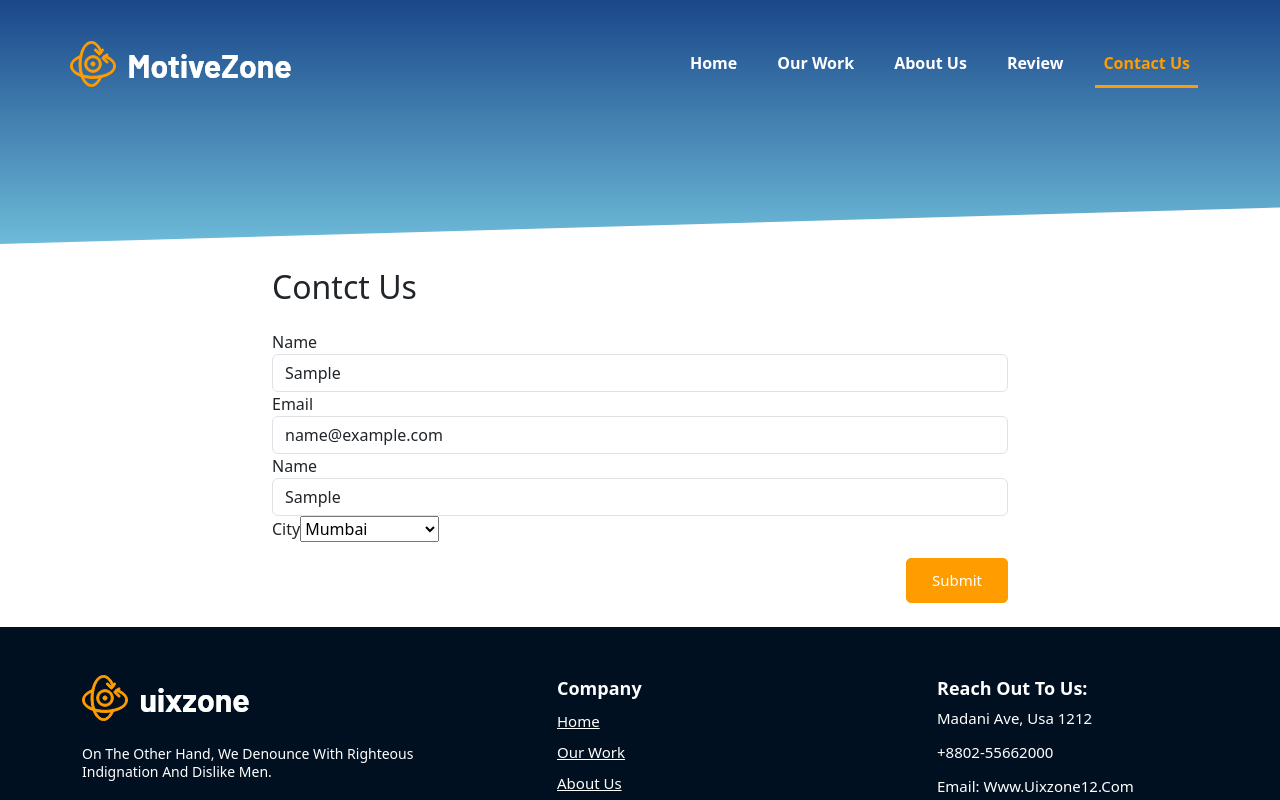
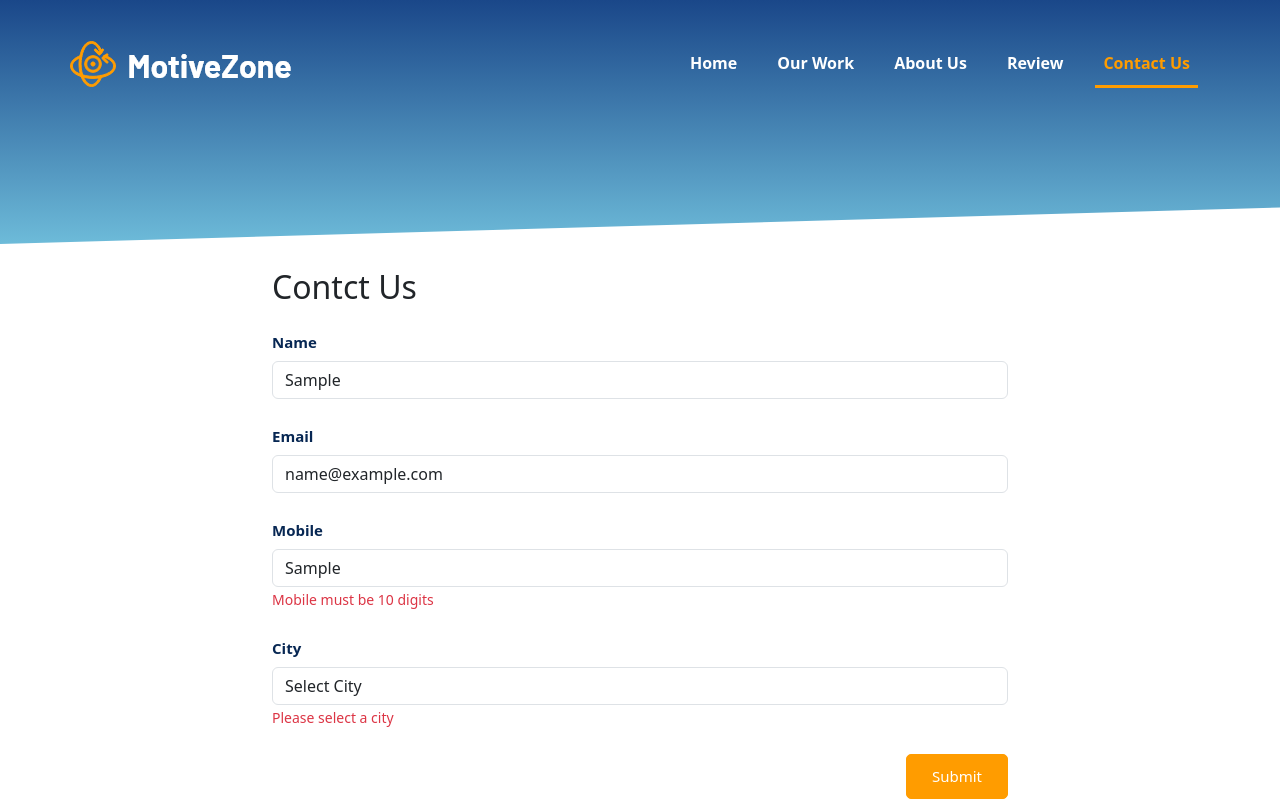
Before and after one commit to apurvaNeo/react-app, a React (Vite) app: page /contact in a window 1280 px wide. Both pictures are taken after typing "Sample", "name@example.com", "Sample" into the empty fields and a click on the button "Submit". Shown: the top 800 px of the page. Built offline with nearby package versions, Linux system fonts and the light colour scheme.

Commit message:
contact form validation added

```diff
--- a/src/pages/About.jsx
+++ b/src/pages/About.jsx
@@ -1,12 +1,14 @@
 import Header from '../layout/header/Header';
-import Footer from '../layout/footer/Footer'
+import Footer from '../layout/footer/Footer';
+import AboutUs from '../components/about/About';
+
 const AboutPage = ()=>{
     return(
         <div>
             <div className='Top_section'>
                 <Header/>
             </div>
-            <h2>About</h2>
+            <AboutUs/>
             <Footer/>
         </div>
     )
--- a/src/pages/Contact.jsx
+++ b/src/pages/Contact.jsx
@@ -1,6 +1,69 @@
 import Header from '../layout/header/Header';
-import Footer from '../layout/footer/Footer'
+import Footer from '../layout/footer/Footer';
+
+import { useState } from 'react';
 const ContactPage = ()=>{
+
+    const[userdata,setUserdata] = useState({
+        name:"",
+        email:"",
+        mobile:"",
+        city:"",
+    });
+    // console.log(userdata);
+
+    const [submittedData,setSubmitteddata]=useState();
+    const [errors, setErrors] = useState({});
+
+    //onclick of button
+    const handleSubmit=(event)=>{
+        //adding this to avoid page refresh
+        event.preventDefault();
+        // console.log(userdata);
+        // setSubmitteddata(userdata);
+        if (userValidate()) {
+            setSubmitteddata(userdata);
+        }
+    };
+
+
+    //onchange of the input field
+    const handleChange =(event)=>{
+        // console.log(event.target.name,event.target.value);
+        setUserdata({...userdata,
+            [event.target.name]: event.target.value});
+    }
+
+    //form fields validation
+    const userValidate = () => {
+        let userErrors = {};
+
+        if (!userdata.name.trim()) {
+            userErrors.name = "Name is required";
+        }
+
+        if (!userdata.email) {
+            userErrors.email = "Email is required";
+        } else if (!/^[^\s@]+@[^\s@]+\.[^\s@]+$/.test(userdata.email)) {
+            userErrors.email = "Invalid email format";
+        }
+
+        if (!userdata.mobile) {
+            userErrors.mobile = "Mobile number is required";
+        } else if (!/^\d{10}$/.test(userdata.mobile)) {
+            userErrors.mobile = "Mobile must be 10 digits";
+        }
+
+        if (!userdata.city) {
+            userErrors.city = "Please select a city";
+        }
+        setErrors(userErrors);
+
+        return Object.keys(userErrors).length === 0;
+    };
+
+
+
     return(
         <div>
             <div className='Top_section'>
@@ -15,31 +78,49 @@ const ContactPage = ()=>{
                                 <div className='Section_heading mb-4'>
                                     <h2>Contct Us</h2>
                                 </div>
+                                <form>
                                     <div className='form-group'>
                                         <label>Name</label>
-                                    <input type='text' placeholder="Name" className='form-control'/>
+                                        <input type='text' onChange={handleChange} value={userdata.name} name="name"  placeholder="Name" className='form-control'/>
+                                        {errors.name && <small className="text-danger">{errors.name}</small>}
                                     </div>
                                     <div className='form-group'>
                                         <label>Email</label>
-                                    <input type='email' placeholder="Email" className='form-control'/>
+                                        <input type='email' onChange={handleChange} name="email" value={userdata.email} placeholder="Email" className='form-control'/>
+                                        {errors.email && <small className="text-danger">{errors.email}</small>}
+
                                     </div>
                                     <div className='form-group'>
-                                    <label>Name</label>
-                                    <input type='text' placeholder="Mobile" className='form-control'/>
+                                        <label>Mobile</label>
+                                        <input type='text' onChange={handleChange} name="mobile" value={userdata.mobile} placeholder="Mobile" className='form-control'/>
+                                        {errors.mobile && <small className="text-danger">{errors.mobile}</small>}
                                     </div>
                                     <div className='form-group'>
-                                    <label for="city">City</label>
-                                    <select id="city" name="city">
+                                        <label htmlFor="city">City</label>
+                                        <select id="city" onChange={handleChange} name="city" value={userdata.city} className='form-control'>
+                                            <option value="">Select City</option>
                                             <option value="mumbai">Mumbai</option>
                                             <option value="pune">Pune</option>
                                             <option value="nashik">Nashik</option>
                                             <option value="sambhajinagar">SambhajiNagar</option>
                                         </select>
+                                        {errors.city && <small className="text-danger">{errors.city}</small>}
                                     </div>
-                                <div className='btn_wrapper mt-3 d-flex justify-content-end'><button className='btn btn-primary' type='submit'>Submit</button></div>
+                                    <div className='btn_wrapper mt-3 d-flex justify-content-end'>
+                                        <button className='btn btn-primary' onClick={handleSubmit} type='submit'>Submit</button>
+                                    </div>
+                                </form>
+                                {submittedData && (
+                                    <div className="mt-4">
+                                    <h5 className='mb-4'>Form's Submission Data</h5>
+                                    <p><strong>Name:</strong> {submittedData.name}</p>
+                                    <p><strong>Email:</strong> {submittedData.email}</p>
+                                    <p><strong>Mobile:</strong> {submittedData.mobile}</p>
+                                    <p><strong>City:</strong> {submittedData.city}</p>
+                                    </div>
+                                )}
                             </div>
                         </div>
-
                     </div>
                 </div>
             </div>
--- a/src/pages/Review.jsx
+++ b/src/pages/Review.jsx
@@ -1,17 +1,18 @@
 import Header from '../layout/header/Header';
 import Footer from '../layout/footer/Footer';
+
 import React,{useState,useEffect} from 'react';
 
 
 const ReviewPage = ()=>{
     const [users,setUser] = useState([]);
-    const [search,setSearch] = useState('');
+    // const [search,setSearch] = useState('');
     useEffect(()=>{
         fetch('https://jsonplaceholder.typicode.com/users')
         .then(response => response.json())
         .then(data => setUser(data))
         .catch(error => console.error('Error:', error));
-    },[]);
+    });
 
     return(
         <div>
@@ -19,15 +20,18 @@ const ReviewPage = ()=>{
                 <Header/>
             </div>
             <div className='container'>
+                <div className='Section_heading mt-5 mb-4'>
+                    <h2>API Integration</h2>
+                </div>
                 <div className='table_wrapper'>
-                    <h5 className='mb-3'>API Integration</h5>
-                    <div className='row d-flex justify-content-end'>
+
+                    {/* <div className='row d-flex justify-content-end'>
                         <div className='col-md-5'>
                             <div className='form-group mb-3'>
                                 <input type="text" placeholder='search by Name' className='form-control' value={search} onChange={(e)=>setSearch(e.target.value)} />
                             </div>
                         </div>
-                    </div>
+                    </div> */}
                     <div className='table-responsive'>
                         <table className="table">
                             <thead>
--- a/src/pages/Work.jsx
+++ b/src/pages/Work.jsx
@@ -1,12 +1,14 @@
 import Header from '../layout/header/Header';
-import Footer from '../layout/footer/Footer'
+import Footer from '../layout/footer/Footer';
+import Projects from '../components/project/Projects';
+
 const WorkPage = ()=>{
     return(
         <div>
             <div className='Top_section'>
                 <Header/>
             </div>
-            <h2>Review</h2>
+            <Projects />
             <Footer/>
         </div>
     )
--- a/src/styles/base/_common.scss
+++ b/src/styles/base/_common.scss
@@ -23,7 +23,7 @@
 //table api
 
 .table_wrapper{
-    margin:80px 0;
+    margin: 40px 0 80px;
     .table{
         thead{
             th{
@@ -40,3 +40,15 @@
         }
     }
 }
+
+//contact form
+
+.contact_form{
+    .form-group{
+        margin-bottom:25px;
+        label{
+            @include text(15px,bold,$secondary-color,18px,left,capitalize);
+            margin-bottom: 10px;
+        }
+    }
+}
```
Lines whose indentation alone changed are shown as unchanged.
